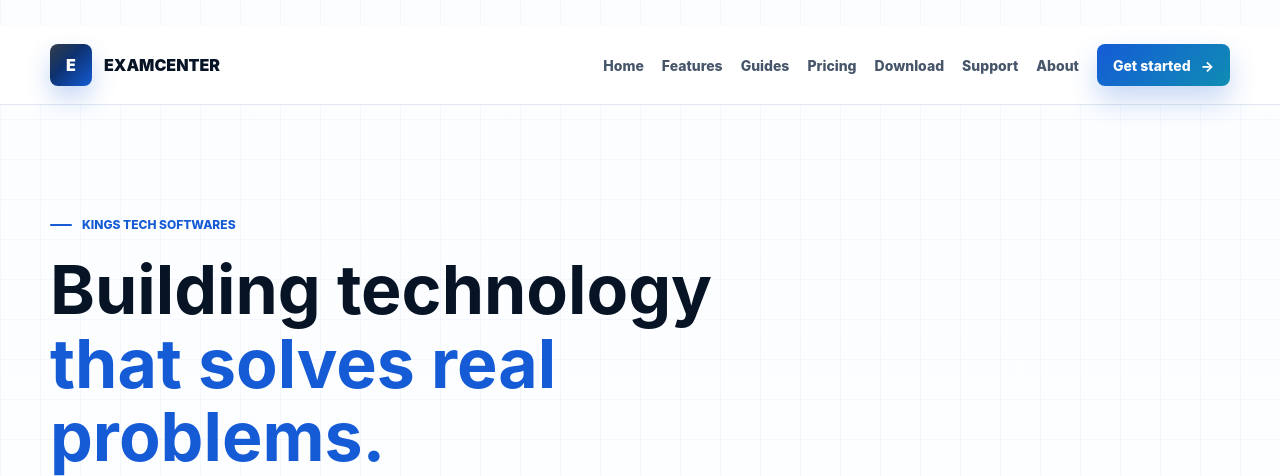
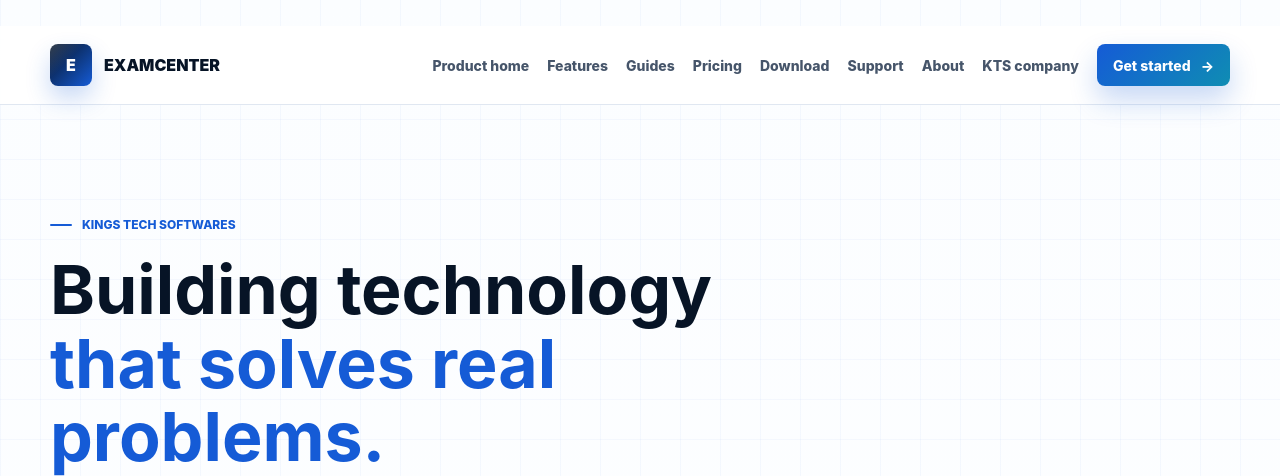
Before and after one commit to prosperReigns/D-portal, a Flask app: page /about in a window 1280 px wide. Shown: the top 476 px of the page. Run offline with Flask 3, Linux system fonts and the light colour scheme.

Commit message:
Keep product navigation within Examcenter and link to KTS

```diff
--- a/backend/templates/partials/site_nav.html
+++ b/backend/templates/partials/site_nav.html
@@ -1,24 +1,20 @@
 <header class="nav-wrap">
   <nav class="nav container" aria-label="Main navigation">
-    <a href="{{ url_for('home.home') }}" class="brand" aria-label="{{ app_settings.product_name }} home">
+    <a href="{{ url_for('home.examcenter_product') }}" class="brand" aria-label="{{ app_settings.product_name }} product home">
       <span class="brand-mark">{{ app_settings.product_initial }}</span>
       <span>{{ app_settings.product_name_upper }}</span>
     </a>
-
     <div class="nav-links" id="nav-links">
-      <a href="{{ url_for('home.home') }}">Home</a>
-      <a href="{{ url_for('home.home') }}#why">Features</a>
+      <a href="{{ url_for('home.examcenter_product') }}">Product home</a>
+      <a href="{{ url_for('home.examcenter_product') }}#why">Features</a>
       <a href="{{ url_for('site_pages.guides') }}">Guides</a>
       <a href="{{ url_for('site_pages.pricing') }}">Pricing</a>
       <a href="{{ url_for('site_pages.download_page') }}">Download</a>
       <a href="{{ url_for('site_pages.support') }}">Support</a>
       <a href="{{ url_for('site_pages.about') }}">About</a>
+      <a href="{{ url_for('home.home') }}">KTS company</a>
       <a class="nav-download" href="{{ url_for('site_pages.pricing') }}">Get started <span aria-hidden="true">→</span></a>
     </div>
-
-    <button class="menu-button" id="menu-button" type="button"
-            aria-label="Toggle navigation" aria-controls="nav-links" aria-expanded="false">
-      <span></span><span></span><span></span>
-    </button>
+    <button class="menu-button" id="menu-button" type="button" aria-label="Toggle navigation" aria-controls="nav-links" aria-expanded="false"><span></span><span></span><span></span></button>
   </nav>
 </header>
```
